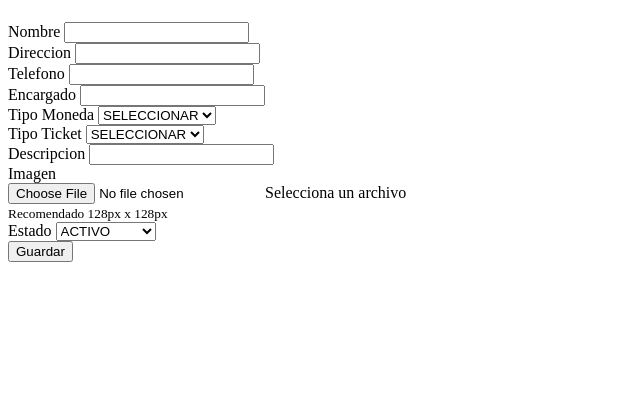
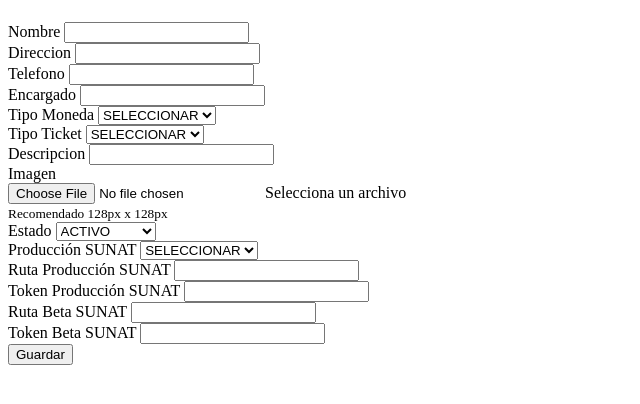
Before and after one commit to angelotrujillo21/ventas, a CodeIgniter 4 app: the page made by app/Views/admin/mi-sede.php in a window 1280 px wide. Shown: the top 404 px of the page, without its empty margins (0-640 px from the left). Run offline with PHP 8.4 and a stand-in for CodeIgniter, Linux system fonts and the light colour scheme; the template is opened without the code that fills it, so the values that code supplies are empty; some libraries are stand-ins or nearby versions.

Commit message:
Add SUNAT production and token fields to Sedes
Co-authored-by: apoyouti03 <apoyouti03@prociencia.gob.pe>

```diff
--- a/app/Views/admin/mi-sede.php
+++ b/app/Views/admin/mi-sede.php
@@ -144,6 +144,45 @@
                                                             </div>
                                                         </div>
 
+                                                        <div class="col-12 col-md-6">
+                                                            <div class="form-group">
+                                                                <label for="nProduccionSUNAT" class="col-form-label">Producción SUNAT</label>
+                                                                <select class="form-control" name="nProduccionSUNAT" id="nProduccionSUNAT">
+                                                                    <option value="">SELECCIONAR</option>
+                                                                    <option value="1">Producción</option>
+                                                                    <option value="0">Beta</option>
+                                                                </select>
+                                                            </div>
+                                                        </div>
+
+                                                        <div class="col-12 col-md-6">
+                                                            <div class="form-group">
+                                                                <label for="sRutaProdSUNAT" class="col-form-label">Ruta Producción SUNAT</label>
+                                                                <input type="text" autocomplete="off" placeholder="" class="form-control" name="sRutaProdSUNAT" id="sRutaProdSUNAT">
+                                                            </div>
+                                                        </div>
+
+                                                        <div class="col-12 col-md-6">
+                                                            <div class="form-group">
+                                                                <label for="sTokenProdSUNAT" class="col-form-label">Token Producción SUNAT</label>
+                                                                <input type="text" autocomplete="off" placeholder="" class="form-control" name="sTokenProdSUNAT" id="sTokenProdSUNAT">
+                                                            </div>
+                                                        </div>
+
+                                                        <div class="col-12 col-md-6">
+                                                            <div class="form-group">
+                                                                <label for="sRutaBetaSUNAT" class="col-form-label">Ruta Beta SUNAT</label>
+                                                                <input type="text" autocomplete="off" placeholder="" class="form-control" name="sRutaBetaSUNAT" id="sRutaBetaSUNAT">
+                                                            </div>
+                                                        </div>
+
+                                                        <div class="col-12 col-md-6">
+                                                            <div class="form-group">
+                                                                <label for="sTokenBetaSUNAT" class="col-form-label">Token Beta SUNAT</label>
+                                                                <input type="text" autocomplete="off" placeholder="" class="form-control" name="sTokenBetaSUNAT" id="sTokenBetaSUNAT">
+                                                            </div>
+                                                        </div>
+
                                                         <div id="content-button-submit" class="col-12 text-right">
                                                             <button type="submit" class="btn btn-gradient-primary btn-fw btn-submit">Guardar</button>
                                                         </div>
@@ -217,7 +256,11 @@
             var nTipoTicket   = $("#nTipoTicketSede").val();
             var sDescripcion  = $("#sDescripcionSede").val();
 
-
+            var nProduccionSUNAT = $("#nProduccionSUNAT").val();
+            var sRutaProdSUNAT   = $("#sRutaProdSUNAT").val();
+            var sTokenProdSUNAT  = $("#sTokenProdSUNAT").val();
+            var sRutaBetaSUNAT   = $("#sRutaBetaSUNAT").val();
+            var sTokenBetaSUNAT  = $("#sTokenBetaSUNAT").val();
 
             var sImagen = $("#sImagenSede")[0].files[0];
             var nEstado = $("#nEstadoSede").val();
@@ -243,6 +286,9 @@
             } else if (nTipoTicket == '0') {
                 toastr.error('Error. Seleccione un tipo de ticket. Porfavor verifique');
                 return;
+            } else if (nProduccionSUNAT == '') {
+                toastr.error('Error. Seleccione el tipo de producción SUNAT. Porfavor verifique');
+                return;
             }
 
 
@@ -256,6 +302,11 @@
             formData.append('nTipoTicket', nTipoTicket);
             formData.append('sTelefono', sTelefono);
             formData.append('sDescripcion', sDescripcion);
+            formData.append('nProduccionSUNAT', nProduccionSUNAT);
+            formData.append('sRutaProdSUNAT', sRutaProdSUNAT);
+            formData.append('sTokenProdSUNAT', sTokenProdSUNAT);
+            formData.append('sRutaBetaSUNAT', sRutaBetaSUNAT);
+            formData.append('sTokenBetaSUNAT', sTokenBetaSUNAT);
             formData.append('sImagen', sImagen);
             formData.append('nEstado', nEstado);
 
@@ -310,6 +361,11 @@
                 $("#nTipoTicketSede").val(aryData.nTipoTicket);
                 $("#nEstadoSede").val(aryData.nEstado);
                 $("#sDescripcionSede").val(aryData.sDescripcion);
+                $("#nProduccionSUNAT").val(aryData.nProduccionSUNAT);
+                $("#sRutaProdSUNAT").val(aryData.sRutaProdSUNAT);
+                $("#sTokenProdSUNAT").val(aryData.sTokenProdSUNAT);
+                $("#sRutaBetaSUNAT").val(aryData.sRutaBetaSUNAT);
+                $("#sTokenBetaSUNAT").val(aryData.sTokenBetaSUNAT);
 
 
                 if (aryData.sImagen.length > 0) $("label[for='sImagenSede']").html(aryData.sImagen);
```
Also changed, not shown: app/Controllers/SedesController.php (+15 -0 lines), app/Models/Sedes.php (+25 -0 lines).
